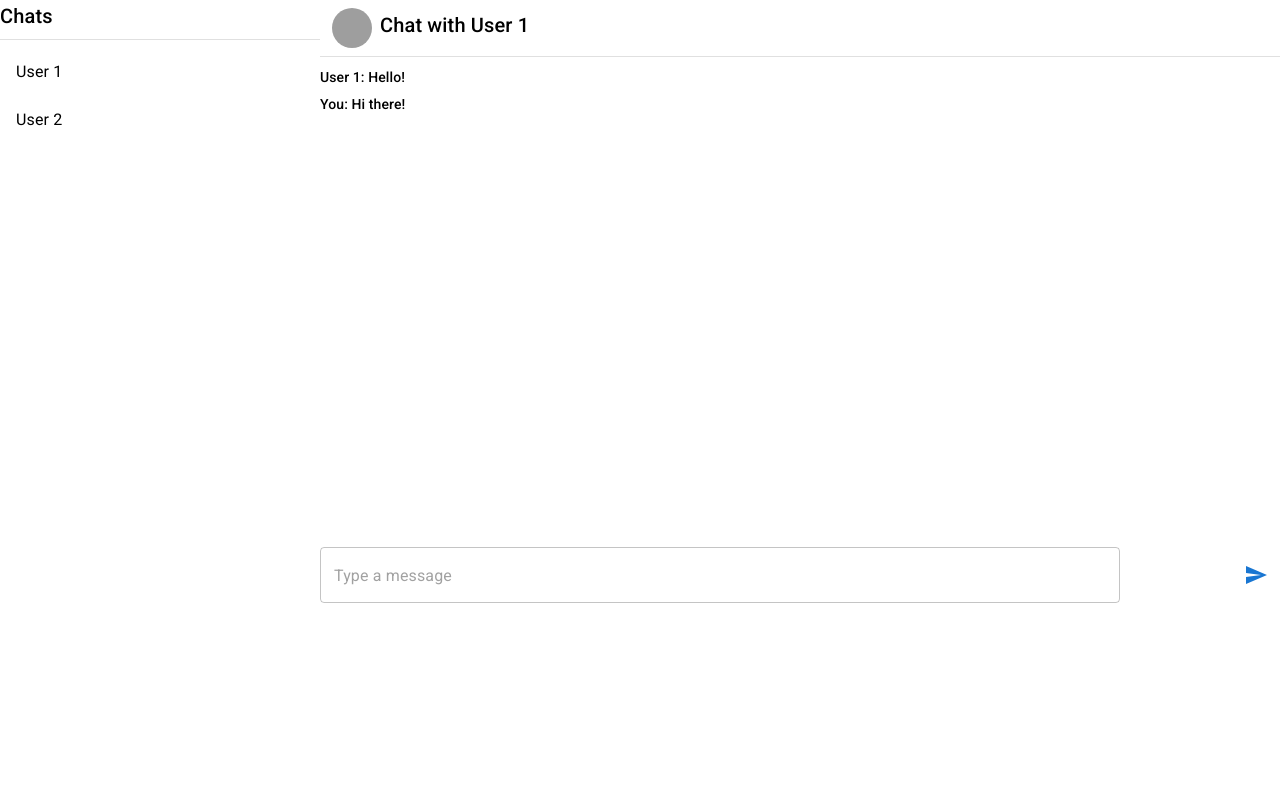
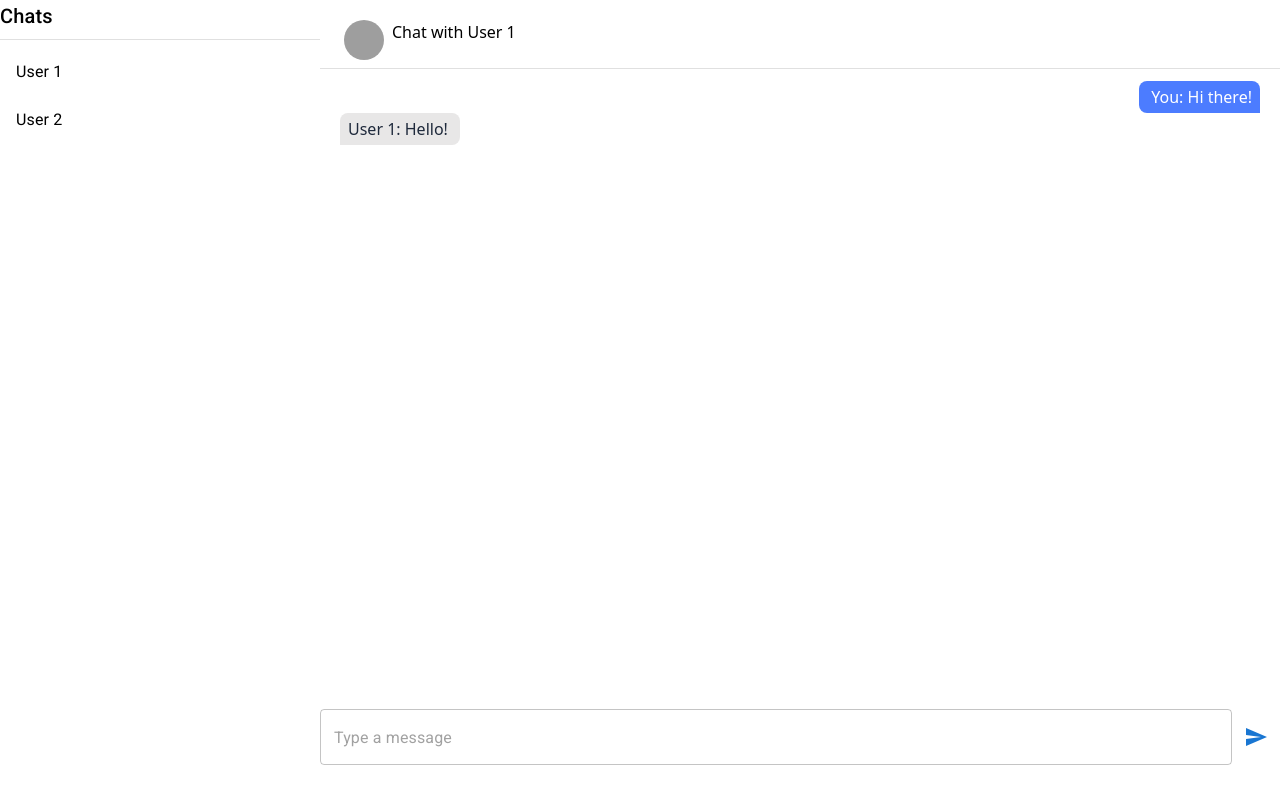
Before and after one commit to hash-ira/Chatter-Box, a React (Create React App) app in the folder frontend/: page /chat in a window 1280 px wide. Built offline with nearby package versions, Linux system fonts and the light colour scheme; grey boxes are pictures that could not be loaded.

Commit message:
Side Chat section built

```diff
--- a/frontend/src/Pages/ChatPage.js
+++ b/frontend/src/Pages/ChatPage.js
@@ -1,7 +1,7 @@
 import React , {useEffect , useState} from 'react';
-import axios from 'axios';
-import { Grid, Paper, Typography, List, ListItem, ListItemText, Divider, TextField, IconButton , Avatar } from '@mui/material';
-import SendIcon from '@mui/icons-material/Send';
+import { Grid} from '@mui/material';
+import ChatSection from '../components/ChatSection';
+import ChatSideSection from '../components/ChatSideSection';
 
 
 function ChatPage() {
@@ -19,66 +19,8 @@ function ChatPage() {
     return (
 
     <Grid container className='md:h-[100vh]'>
-      {/* Left Sidebar - List of Chats */}
-      <Grid item xs={12} lg={3}>
-        <div elevation={3} className='h-full'>
-          <Typography variant="h6" gutterBottom>
-            Chats
-          </Typography>
-          <Divider />
-
-          {/* Sample List of Chats */}
-          <List>
-            <ListItem button>
-              <ListItemText primary="User 1" />
-            </ListItem>
-            <ListItem button>
-              <ListItemText primary="User 2" />
-            </ListItem>
-            {/* Add more chat users as needed */}
-          </List>
-        </div>
-      </Grid>
-      {/* Main Chat Area */}
-      <Grid item xs={12} lg={9}>
-        <div className='h-[100vh] '>
-            <Grid container className="px-3 py-2 items-center">
-                <Avatar alt="Remy Sharp" src="/static/images/avatar/1.jpg" />
-                <Typography variant="h6" gutterBottom className='pl-2 items-left'>
-                    Chat with User 1
-                </Typography>
-            </Grid>
-            <Divider />
-
-          {/* Chat Messages */}
-          <div style={{ height: '60vh', overflowY: 'auto', marginTop: '10px' }}>
-            {/* Sample Chat Messages */}
-            <div>
-              <Typography variant="subtitle2" gutterBottom>
-                User 1: Hello!
-              </Typography>
-            </div>
-            <div>
-              <Typography variant="subtitle2" gutterBottom>
-                You: Hi there!
-              </Typography>
-            </div>
-            {/* Add more chat messages as needed */}
-          </div>
-
-          {/* Message Input */}
-          <Grid container alignItems="center" justifyContent="space-between">
-            <Grid item xs={10}>
-              <TextField fullWidth variant="outlined" placeholder="Type a message" />
-            </Grid>
-            <Grid item xs={2} style={{ textAlign: 'right' }}>
-              <IconButton color="primary" size="large">
-                <SendIcon />
-              </IconButton>
-            </Grid>
-          </Grid>
-        </div>
-      </Grid>
+        <ChatSideSection/>
+        <ChatSection/>
     </Grid>
     )
 }
--- /dev/null
+++ b/frontend/src/components/ChatSection.js
@@ -0,0 +1,46 @@
+import React from 'react'
+import { Grid, Typography, Divider, TextField, IconButton , Avatar } from '@mui/material';
+import SendIcon from '@mui/icons-material/Send';
+function ChatSection() {
+  return (
+    <>
+      <Grid item xs={12} lg={9}>
+
+        <Grid container className="px-3 py-2 items-center">
+            <div className = 'flex mt-3 pl-3'>
+                <Avatar alt="Remy Sharp" src="/static/images/avatar/1.jpg" />
+                <h3 className='pl-2 items-left mb-0'>
+                    Chat with User 1
+                </h3>
+            </div>
+        </Grid>
+        <Divider />
+
+        <div className='flex flex-col h-[80vh]  overflow-y-auto pt-3 px-5'>
+            <div className='self-end text-right'>
+                <p className='bg-[#4C7CFF] pl-3 px-2 py-1 text-white rounded-l-lg rounded-tr-lg max-w-sm text-left'>
+                You: Hi there!
+                </p>
+            </div>
+            <div className='self-start text-left'>
+                <p className='bg-[#e8e7e7] pr-3 px-2 py-1 text-slate-800 rounded-r-lg rounded-tl-lg max-w-sm text-right'>
+                User 1: Hello!
+                </p>
+            </div>
+        </div>
+
+        {/* Message Input */}
+        <div className='mt-auto'>
+            <Grid container>
+            <TextField fullWidth variant="outlined" size="medium" placeholder="Type a message" className='flex-1' />
+            <IconButton color="primary" size="large">
+                <SendIcon />
+            </IconButton>
+            </Grid>
+        </div>
+      </Grid>
+    </>
+  )
+}
+
+export default ChatSection
--- /dev/null
+++ b/frontend/src/components/ChatSideSection.js
@@ -0,0 +1,30 @@
+import React from 'react'
+import { Grid, Paper, Typography, List, ListItem, ListItemText, Divider, TextField, IconButton , Avatar } from '@mui/material';
+
+function ChatSideSection() {
+  return (
+    <>
+     <Grid item xs={12} lg={3}>
+        <div elevation={3} className='h-full'>
+          <Typography variant="h6" gutterBottom>
+            Chats
+          </Typography>
+          <Divider />
+
+          {/* Sample List of Chats */}
+          <List>
+            <ListItem button>
+              <ListItemText primary="User 1" />
+            </ListItem>
+            <ListItem button>
+              <ListItemText primary="User 2" />
+            </ListItem>
+            {/* Add more chat users as needed */}
+          </List>
+        </div>
+      </Grid>
+    </>
+  )
+}
+
+export default ChatSideSection
```
Also changed, not shown: frontend/src/index.css (line endings or trailing spaces).
